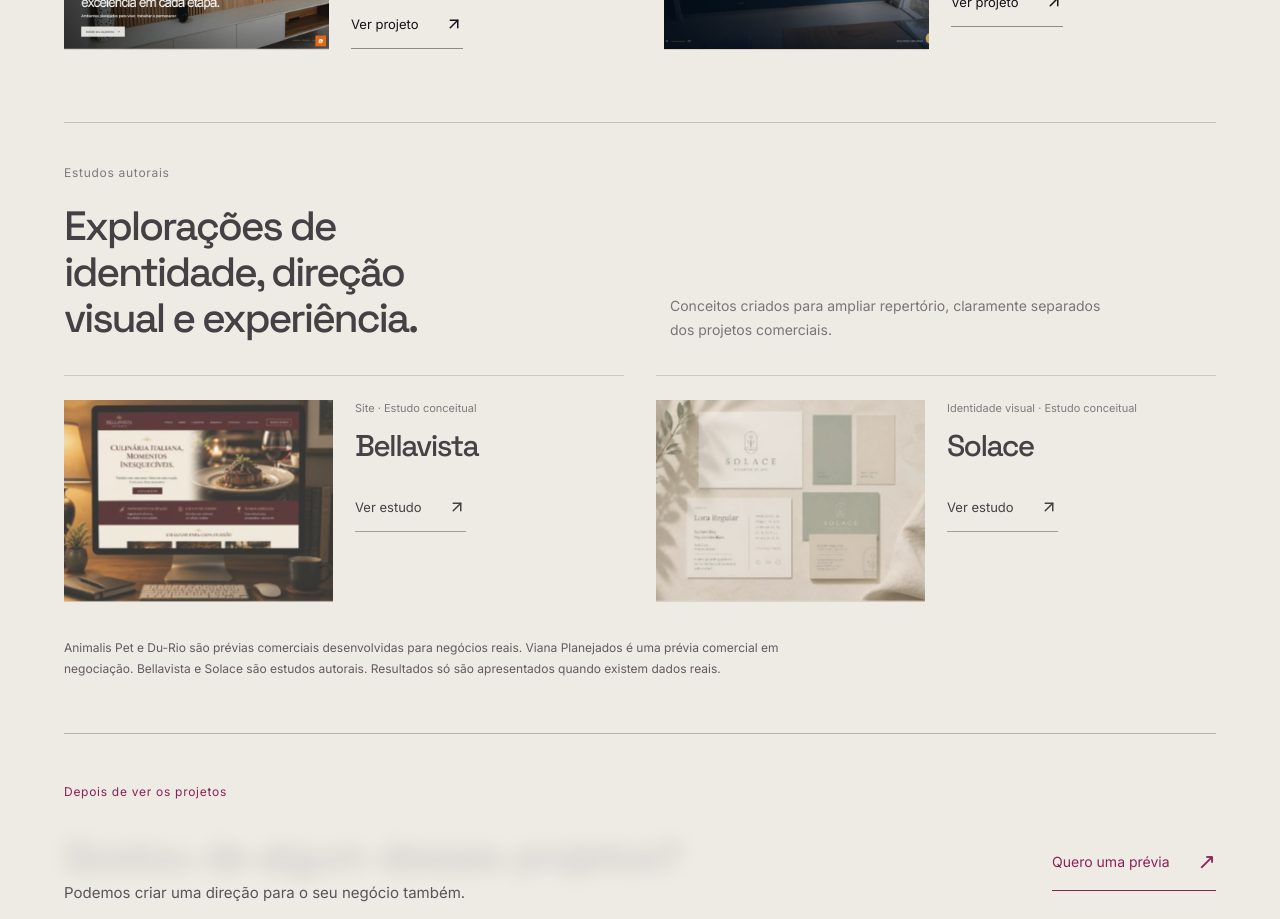
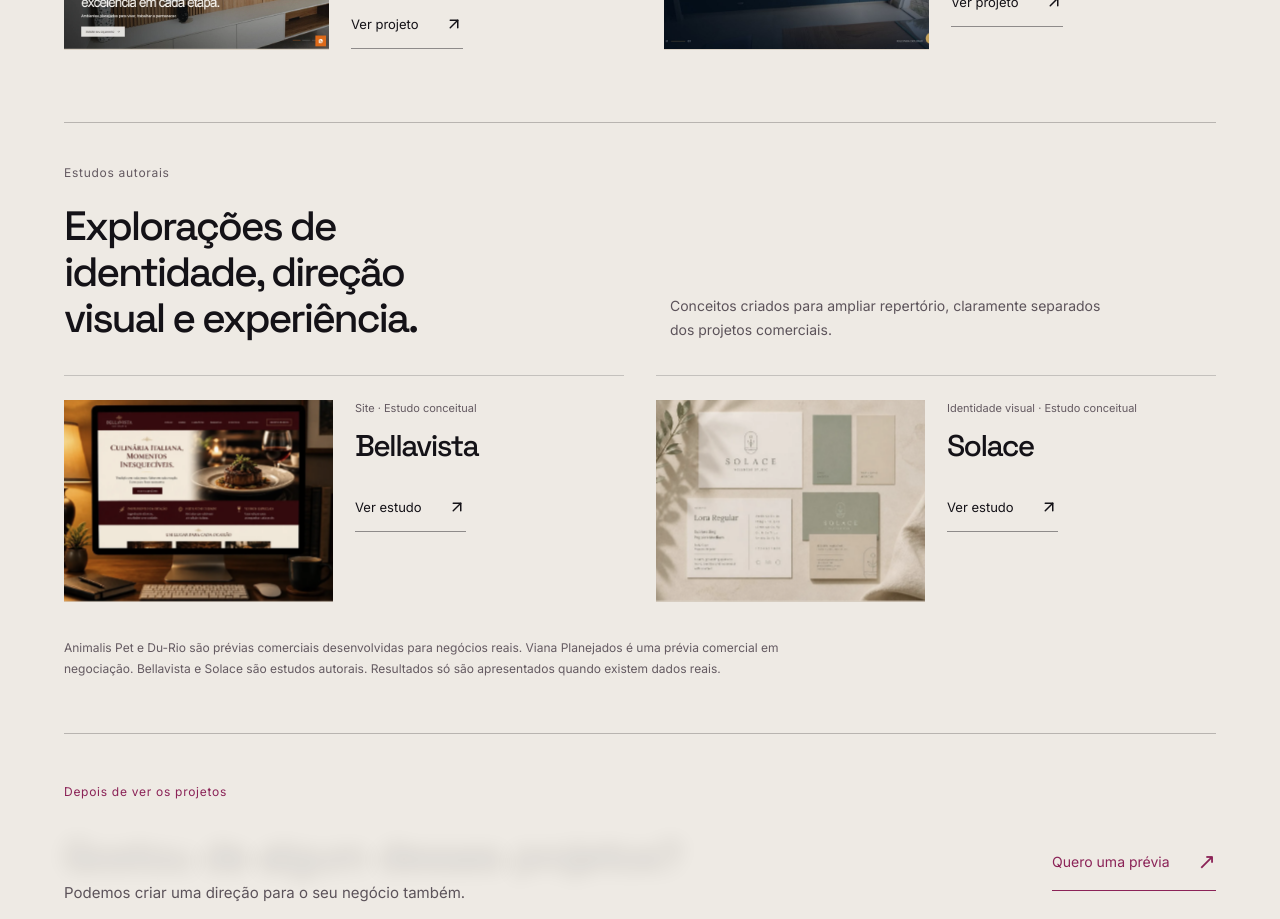
Before and after one commit to agenciamello/agencia-mello, a React (Vite) app: page / in a window 1280 px wide. Shown: the part 3220-4139 px from the top of the page. Built offline with nearby package versions, Linux system fonts and the light colour scheme.

Commit message:
fix: reforca transparencia e contraste do portfolio

```diff
--- a/src/data/commercialProjects.ts
+++ b/src/data/commercialProjects.ts
@@ -57,6 +57,6 @@ export const COMMERCIAL_PROJECTS = [
       ['Experiência', 'Coleções, processo e orçamento aparecem como capítulos de uma mesma narrativa.'],
       ['Direção', 'Tons escuros, tipografia editorial e acentos dourados reforçam a percepção premium.'],
     ],
-    note: 'Prévia comercial desenvolvida para um negócio real. O projeto não foi contratado e não representa vínculo comercial, publicação oficial ou resultado medido.',
+    note: 'Prévia comercial desenvolvida pela Agência Mello para um negócio real. Apresenta uma proposta de presença digital e não representa publicação oficial nem resultado medido.',
   },
 ] as const;
--- a/src/experience.css
+++ b/src/experience.css
@@ -227,9 +227,9 @@
 .home-service-links a{display:inline-flex;align-items:center;gap:10px;min-height:44px;font-size:12px;color:#e1d8e3;transition:color var(--micro)}
 .home-service-links a span{font-size:10px;color:var(--pink);font-variant-numeric:tabular-nums}
 .home-service-links a:hover{color:var(--pink)}
-.conceptual-introduction{margin-top:72px;opacity:.78}
+.conceptual-introduction{margin-top:72px}
 .conceptual-project-grid{gap:32px}
-.conceptual-project-grid .study-card{opacity:.78}
+.conceptual-project-grid .study-card{opacity:1}
 .conceptual-project-grid .study-image img{filter:saturate(.78)}
 @media(max-width:700px){
   .home-service-orientation{padding:12px 0 14px}
--- a/tests/portfolio-real.cjs
+++ b/tests/portfolio-real.cjs
@@ -23,8 +23,8 @@ const commercialRoutes = [
     await expect(page.locator('.home-service-orientation')).toContainText('Design para redes sociais');
     await expect(page.locator('.showcase-commercial')).toContainText('proposta desenvolvida');
     await expect(page.locator('.showcase-commercial')).not.toContainText('não contratado');
-    await expect(page.locator('.copy-bridge')).toContainText('Gostou de algum desses projetos?');
-    await expect(page.locator('.copy-bridge')).toContainText('Quero uma prévia');
+    await expect(page.getByRole('heading', { name: 'Gostou de algum desses projetos?' })).toBeVisible();
+    await expect(page.getByRole('link', { name: /Quero uma prévia/i })).toBeVisible();
     assert.equal(await page.locator('.conceptual-project-grid').count(), 1, 'Authored studies remain secondary but accessible');
 
     for (const [route,name,statusText] of commercialRoutes) {
```
